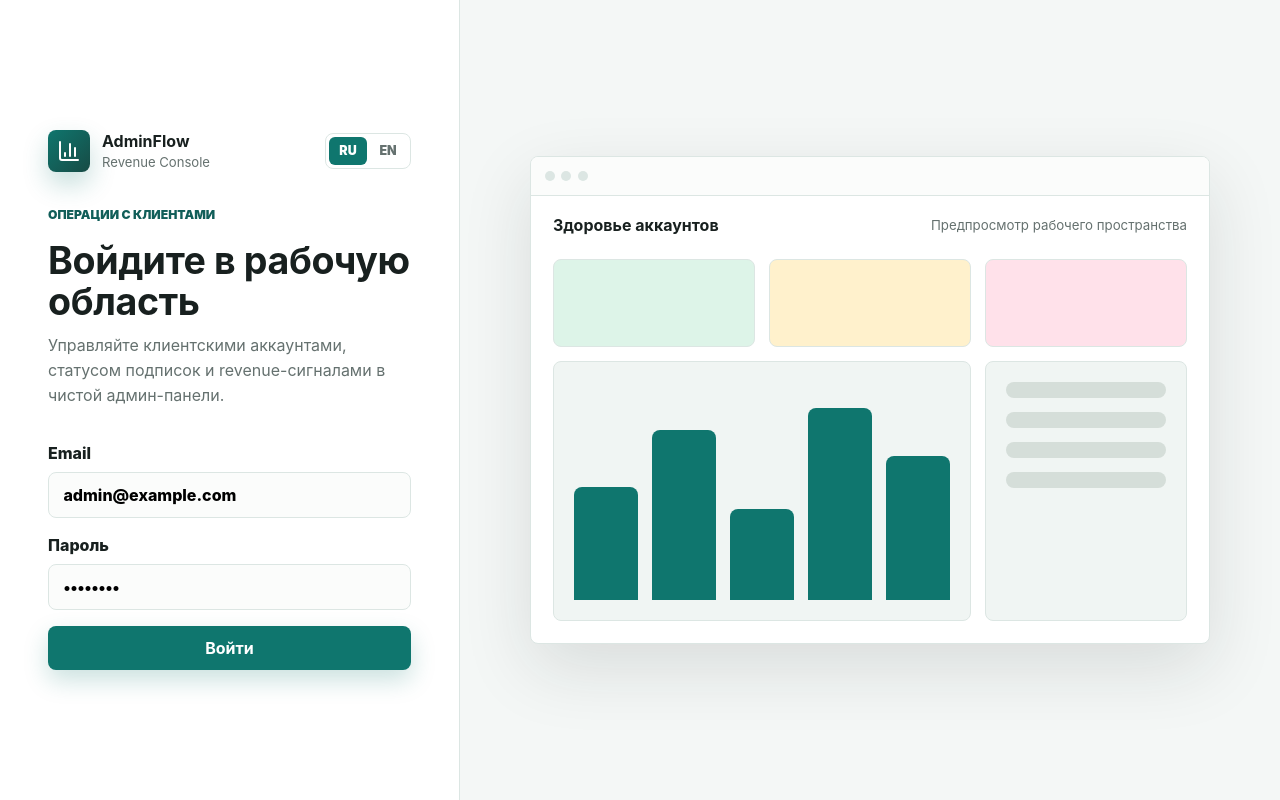
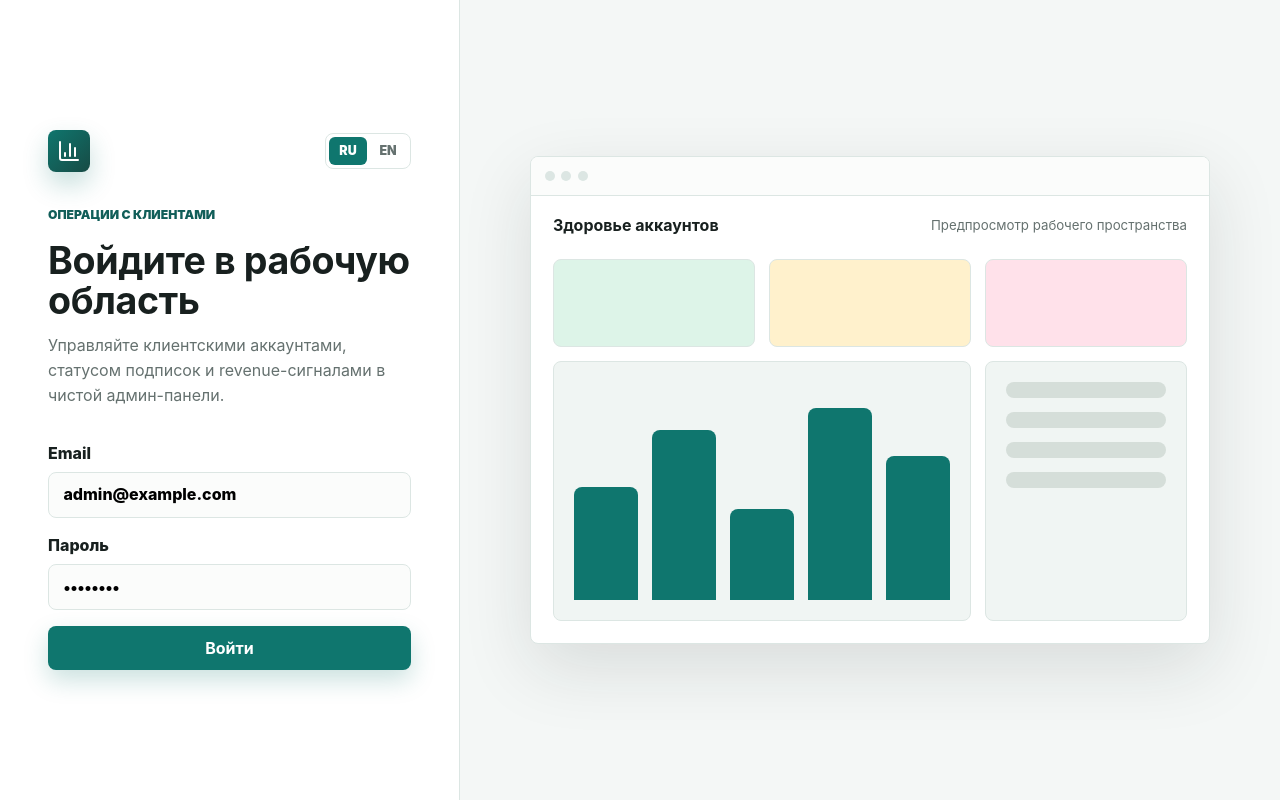
Before and after one commit to ezizbg/React-admin-dashboard, a React (Vite) app: page /login in a window 1280 px wide. Built offline with nearby package versions, Linux system fonts and the light colour scheme.

Commit message:
refactor: remove app name branding from sidebar and login page

```diff
--- a/package.json
+++ b/package.json
@@ -20,12 +20,16 @@
   },
   "devDependencies": {
     "@eslint/js": "^9.0.0",
+    "@types/node": "^25.6.0",
+    "@types/react": "^19.2.14",
+    "@types/react-dom": "^19.2.3",
     "@vitejs/plugin-react": "^4.3.4",
     "eslint": "^9.0.0",
     "eslint-plugin-react-hooks": "^5.0.0",
     "eslint-plugin-react-refresh": "^0.4.0",
     "gh-pages": "^6.3.0",
     "globals": "^15.0.0",
+    "typescript": "^6.0.3",
     "vite": "^6.3.0",
     "vitest": "^4.1.5"
   }
--- a/src/components/layout/Sidebar.jsx
+++ b/src/components/layout/Sidebar.jsx
@@ -24,10 +24,6 @@ export function Sidebar({ isOpen, onClose }) {
         <div className="sidebar__brand">
           <div className="brand-mark" aria-hidden="true">
             <BarChart3 size={22} />
-          </div>
-          <div>
-            <strong>{t("common.appName")}</strong>
-            <span>{t("common.appSubtitle")}</span>
           </div>
           <button className="icon-button sidebar__close" type="button" onClick={onClose} aria-label={t("common.closeMenu")}>
             <X size={20} />
--- a/src/features/i18n/translations.js
+++ b/src/features/i18n/translations.js
@@ -7,8 +7,6 @@ export const translations = {
   ru: {
     common: {
       admin: "Администратор",
-      appName: "AdminFlow",
-      appSubtitle: "Revenue Console",
       back: "Назад",
       dashboard: "Дашборд",
       accounts: "Аккаунты",
@@ -219,8 +217,6 @@ export const translations = {
   en: {
     common: {
       admin: "Admin",
-      appName: "AdminFlow",
-      appSubtitle: "Revenue Console",
       back: "Back",
       dashboard: "Dashboard",
       accounts: "Accounts",
--- a/src/pages/AnalyticsPage.jsx
+++ b/src/pages/AnalyticsPage.jsx
@@ -58,7 +58,7 @@ export function AnalyticsPage() {
   const { language, t } = useI18n();
 
   useEffect(() => {
-    document.title = `${t("common.analytics")} | AdminFlow`;
+    document.title = t("common.analytics");
   }, [t]);
 
   const analytics = useMemo(() => {
--- a/src/pages/LoginPage.jsx
+++ b/src/pages/LoginPage.jsx
@@ -64,10 +64,6 @@ export function LoginPage() {
           <div className="auth-panel__brand">
             <div className="brand-mark" aria-hidden="true">
               <BarChart3 size={24} />
-            </div>
-            <div>
-              <strong>{t("common.appName")}</strong>
-              <span>{t("common.appSubtitle")}</span>
             </div>
           </div>
           <LanguageToggle />
--- a/src/pages/SettingsPage.jsx
+++ b/src/pages/SettingsPage.jsx
@@ -25,7 +25,7 @@ export function SettingsPage() {
   const [notifPrefs, setNotifPrefs] = useState(getStoredNotifPrefs);
 
   useEffect(() => {
-    document.title = `${t("common.settings")} | AdminFlow`;
+    document.title = t("common.settings");
   }, [t]);
 
   function toggleNotif(key) {
```
Also changed, not shown: 1 other file (tests, documents, lock files or other folders).
